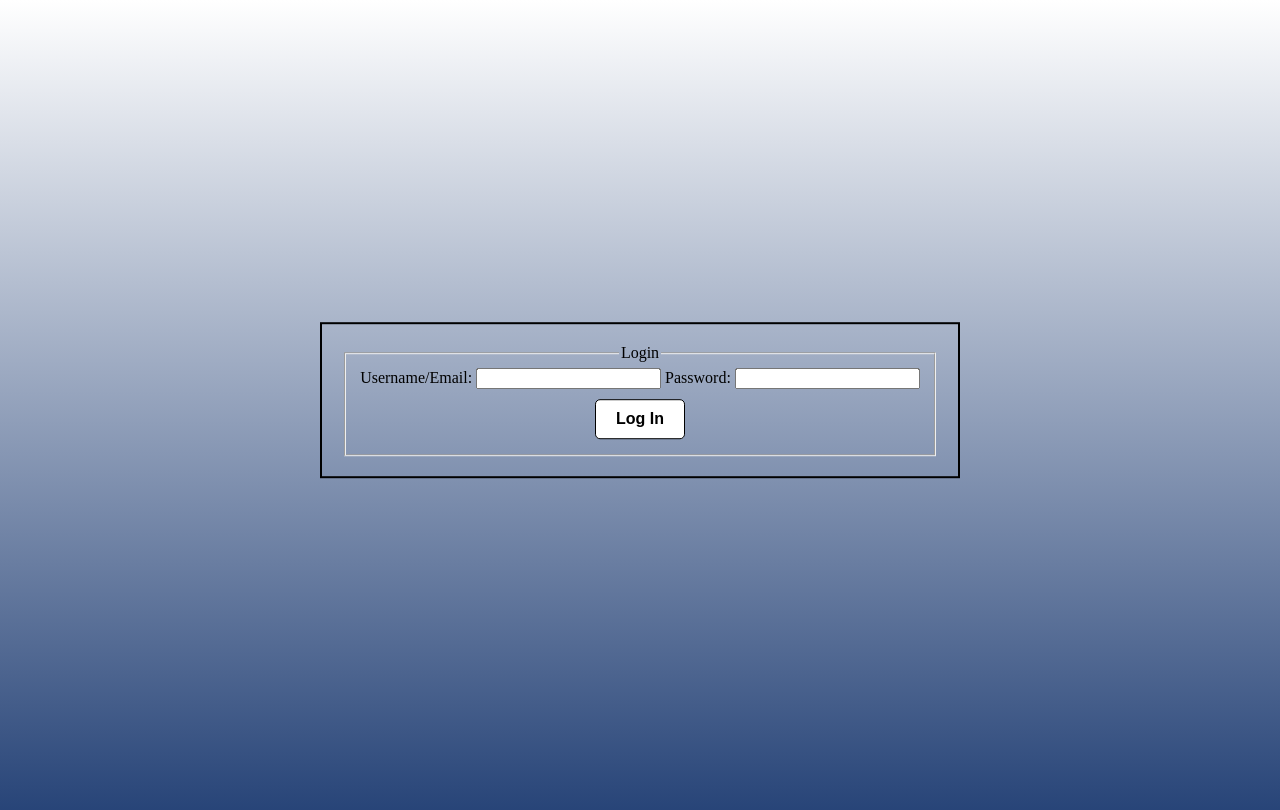
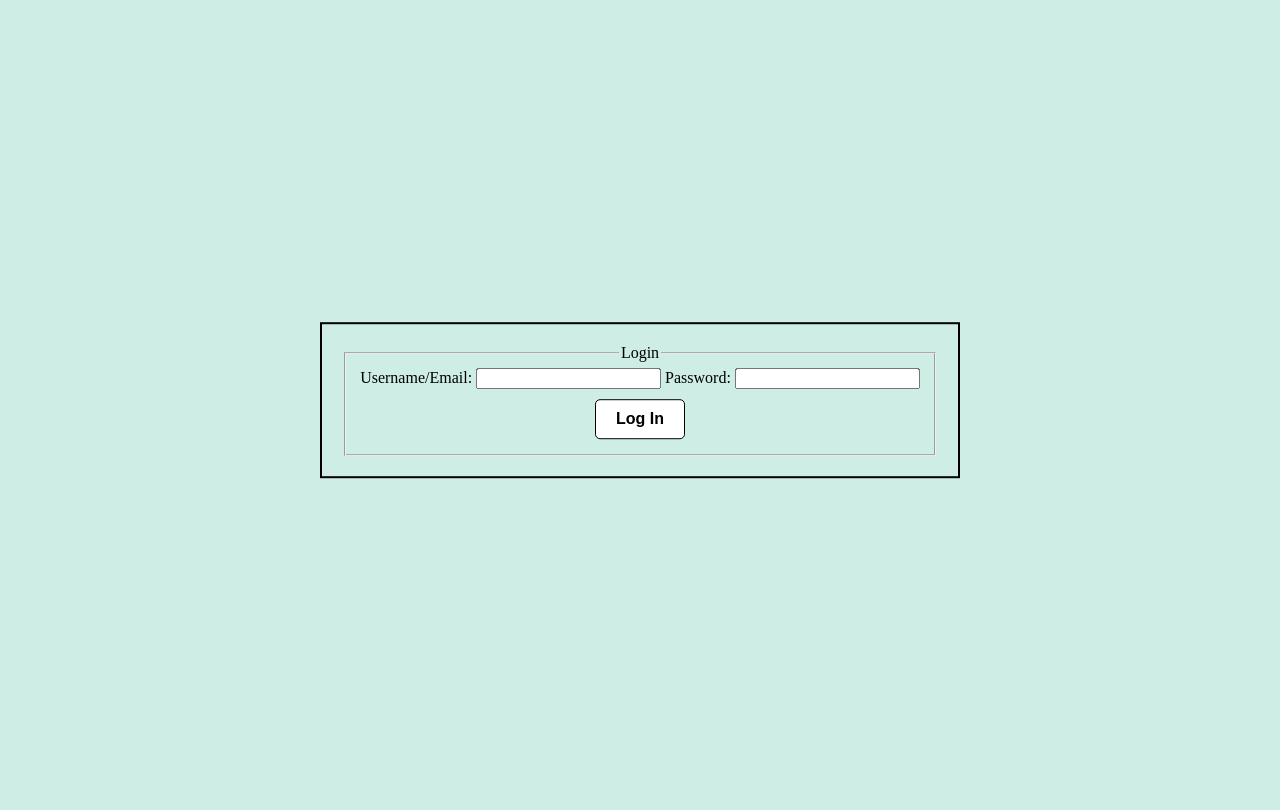
Before and after one commit to mario1599/graphql, a plain HTML site: page index.html in a window 1280 px wide. Drawn offline with Linux system fonts and the light colour scheme.

Commit message:
Add files via upload

```diff
--- a/style.css
+++ b/style.css
@@ -1,6 +1,5 @@
 body {
-  background: linear-gradient(to bottom, rgb(255, 255, 255), rgb(38, 67, 119));
-  background-size: cover;
+  background-color: rgb(206, 237, 229);
 }
 
 
@@ -31,6 +30,7 @@ body {
   cursor: pointer;
   transition: all 0.3s ease;
 }
+
 #loginButton:hover {
   background-color: white;
 }
@@ -54,7 +54,7 @@ body {
 #logOutButton {
   background-color: #000000;
   color: #fff;
-  right:10%;
+  right: 10%;
   padding: 10px 20px;
   border: none;
   cursor: pointer;
@@ -88,8 +88,7 @@ body {
 
 
 #data,
-#graphContainer
- {
+#graphContainer {
   text-align: center;
   margin: 50px;
 }
```
Lines whose indentation alone changed are shown as unchanged.
